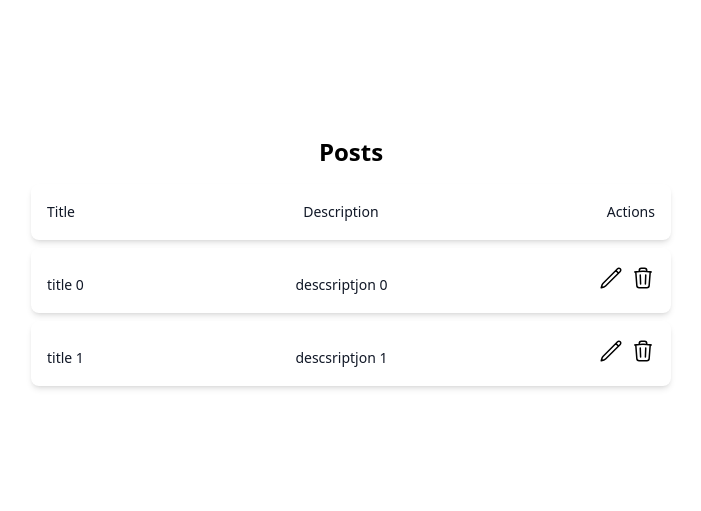
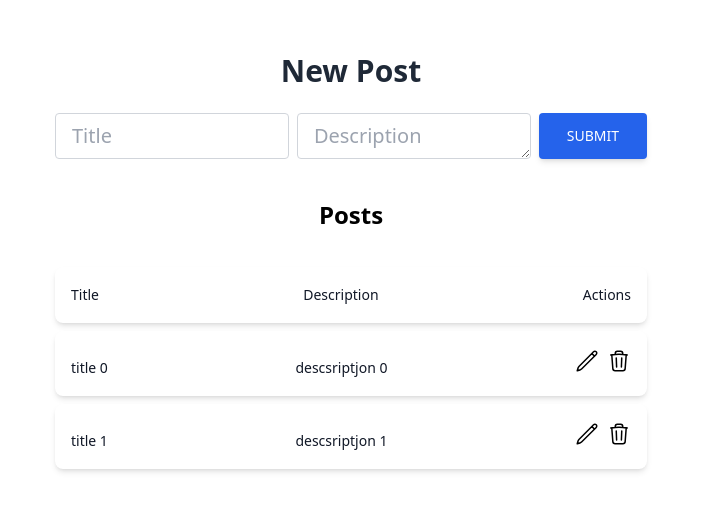
Before and after one commit to CristianPeralta/posts-vue3, a Vue app: page /#/ in a window 1280 px wide. Shown: the part 135-646 px from the top of the page, without its empty margins (289-990 px from the left). Built offline with nearby package versions, Linux system fonts and the light colour scheme.

Commit message:
Add PostForm into PostList component

```diff
--- a/src/components/PostForm.vue
+++ b/src/components/PostForm.vue
@@ -1,6 +1,6 @@
 <template >
-    <div class="container my-24 px-6 mx-auto">
-        <section class="mb-32 text-gray-800 text-center">
+    <div class="container my-5 px-6 mx-auto">
+        <section class="mb-5 text-gray-800 text-center">
             <div class="flex flex-wrap justify-center">
                 <div class="grow-0 shrink-0 flex-basis w-full lg:w-6/12 px-3">
 
--- a/src/components/PostList.vue
+++ b/src/components/PostList.vue
@@ -1,7 +1,8 @@
 <template>
       <div class="flex flex-col justify-center items-center h-screen">
+        <PostForm></PostForm>
         <h2 class="text-2xl font-bold mb-4">Posts</h2>
-        <ul class="w-1/2">
+        <ul class="container my-5 px-6 mx-auto lg:w-6/12 justify-center">
             <li class="bg-white shadow-md rounded-lg p-4 flex justify-between items-center mb-2">
                 <div class="sm:col-span-1 sm:col-start-1">
                     <label for="title" class="block text-sm font-medium leading-6 text-gray-900">Title</label>
@@ -15,7 +16,7 @@
                         <label for="actions" class="block text-sm font-medium leading-6 text-gray-900">Actions</label>
                 </div>
             </li>
-            <li v-for="(post, index) in posts" :key="index" class="bg-white shadow-md rounded-lg p-4 flex justify-between items-center mb-2">
+            <li v-for="post in posts" :key="post._id" class="bg-white shadow-md rounded-lg p-4 flex justify-between items-center mb-2">
                 <div class="sm:col-span-1 sm:col-start-1">
                     <div class="mt-2">
                         <span type="text" name="title" id="title" class="w-full py-1.5 text-gray-900 sm:text-sm sm:leading-6">
@@ -32,12 +33,12 @@
                     </div>
                 </div>
                 <div>
-                    <button @click="editPost()" class="mr-2">
+                    <button @click="editPost(post._id)" class="mr-2">
                         <svg xmlns="http://www.w3.org/2000/svg" fill="none" viewBox="0 0 24 24" stroke-width="1.5" stroke="currentColor" class="w-6 h-6">
                             <path stroke-linecap="round" stroke-linejoin="round" d="M16.862 4.487l1.687-1.688a1.875 1.875 0 112.652 2.652L6.832 19.82a4.5 4.5 0 01-1.897 1.13l-2.685.8.8-2.685a4.5 4.5 0 011.13-1.897L16.863 4.487zm0 0L19.5 7.125" />
                         </svg>
                     </button>
-                    <button @click="deletePost()">
+                    <button @click="deletePost(post._id)">
                         <svg xmlns="http://www.w3.org/2000/svg" fill="none" viewBox="0 0 24 24" stroke-width="1.5" stroke="currentColor" class="w-6 h-6">
                             <path stroke-linecap="round" stroke-linejoin="round" d="M14.74 9l-.346 9m-4.788 0L9.26 9m9.968-3.21c.342.052.682.107 1.022.166m-1.022-.165L18.16 19.673a2.25 2.25 0 01-2.244 2.077H8.084a2.25 2.25 0 01-2.244-2.077L4.772 5.79m14.456 0a48.108 48.108 0 00-3.478-.397m-12 .562c.34-.059.68-.114 1.022-.165m0 0a48.11 48.11 0 013.478-.397m7.5 0v-.916c0-1.18-.91-2.164-2.09-2.201a51.964 51.964 0 00-3.32 0c-1.18.037-2.09 1.022-2.09 2.201v.916m7.5 0a48.667 48.667 0 00-7.5 0" />
                         </svg>
@@ -52,6 +53,7 @@
 <script lang="ts">
     import { defineComponent } from "vue"
     import { Post } from "@/interfaces/Post"
+    import PostForm from "./PostForm.vue"
 
     export default defineComponent({
     data() {
@@ -63,36 +65,35 @@
                     _id: "123dasd123123"
                 }
             ] as Post[],
-                title: '' as string,
-                description: '' as string
-,                titleDraft: '' as string,
-                descriptionDraft: '' as string
-            }
+            titleDraft: "" as string,
+            descriptionDraft: "" as string
+        };
     },
-        created () {
+    created() {
         this.getPosts();
     },
     methods: {
-            getPosts () {
+        getPosts() {
             console.log("getting posts...");
             this.posts.push({
                 title: "title 1",
                 description: "descsriptjon 1",
-                    _id: "123dasd123123"
+                _id: "123dasd1231234"
             });
         },
-            editPost () {
-                alert("Edit Post");
+        editPost(id: string) {
+            alert(`Edit this Post id => ${id}`);
         },
-            updatePost () {
+        updatePost() {
         },
-            deletePost () {
-                alert("Delete this Post");
+        deletePost(id: string) {
+            alert(`Delete this Post id => ${id}`);
         },
-            cancelPost () {
+        cancelPost() {
         },
-            isEmpty () {
+        isEmpty() {
         },
     },
+    components: { PostForm }
 })
 </script>
```
Lines whose indentation alone changed are shown as unchanged.
